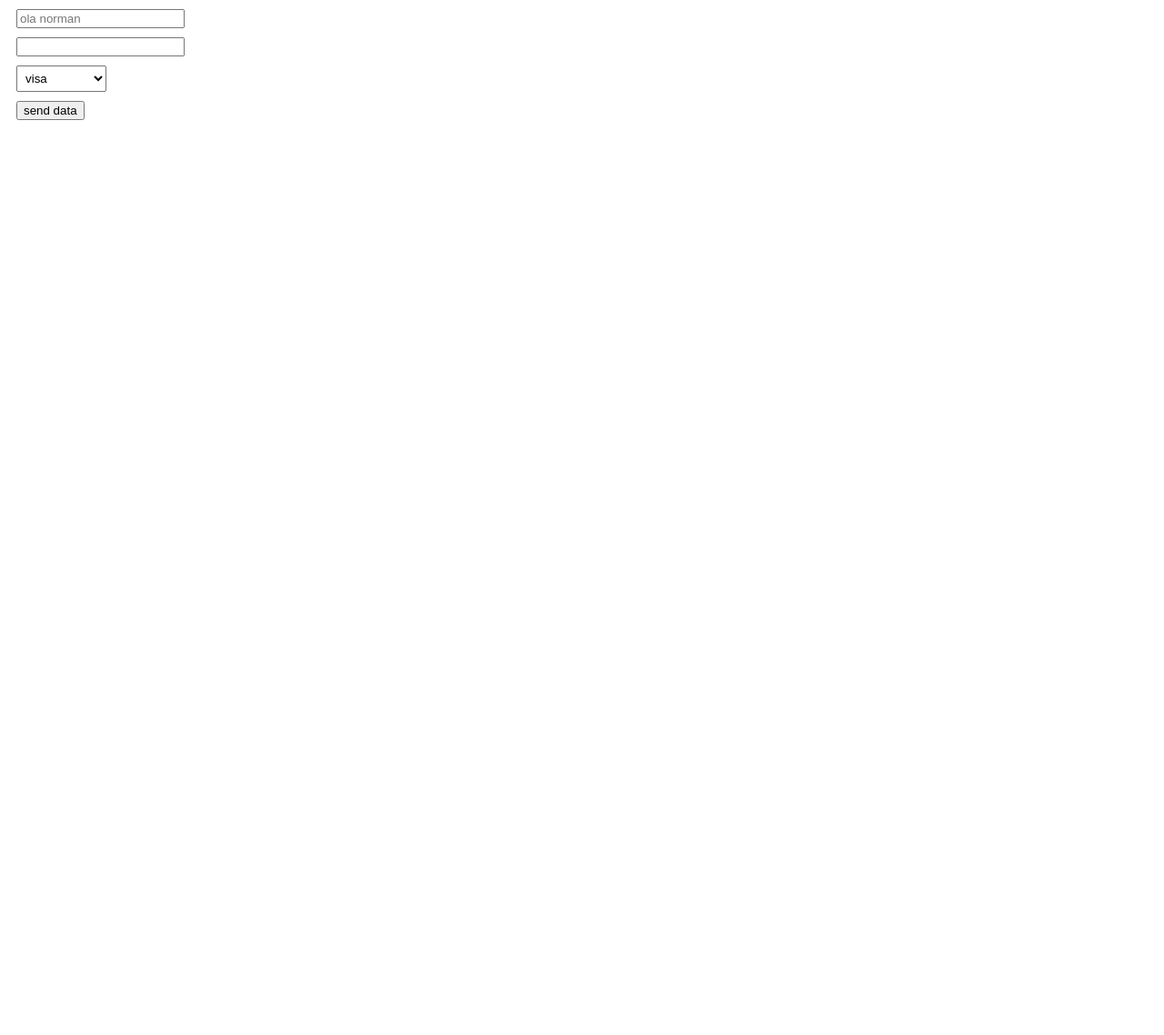
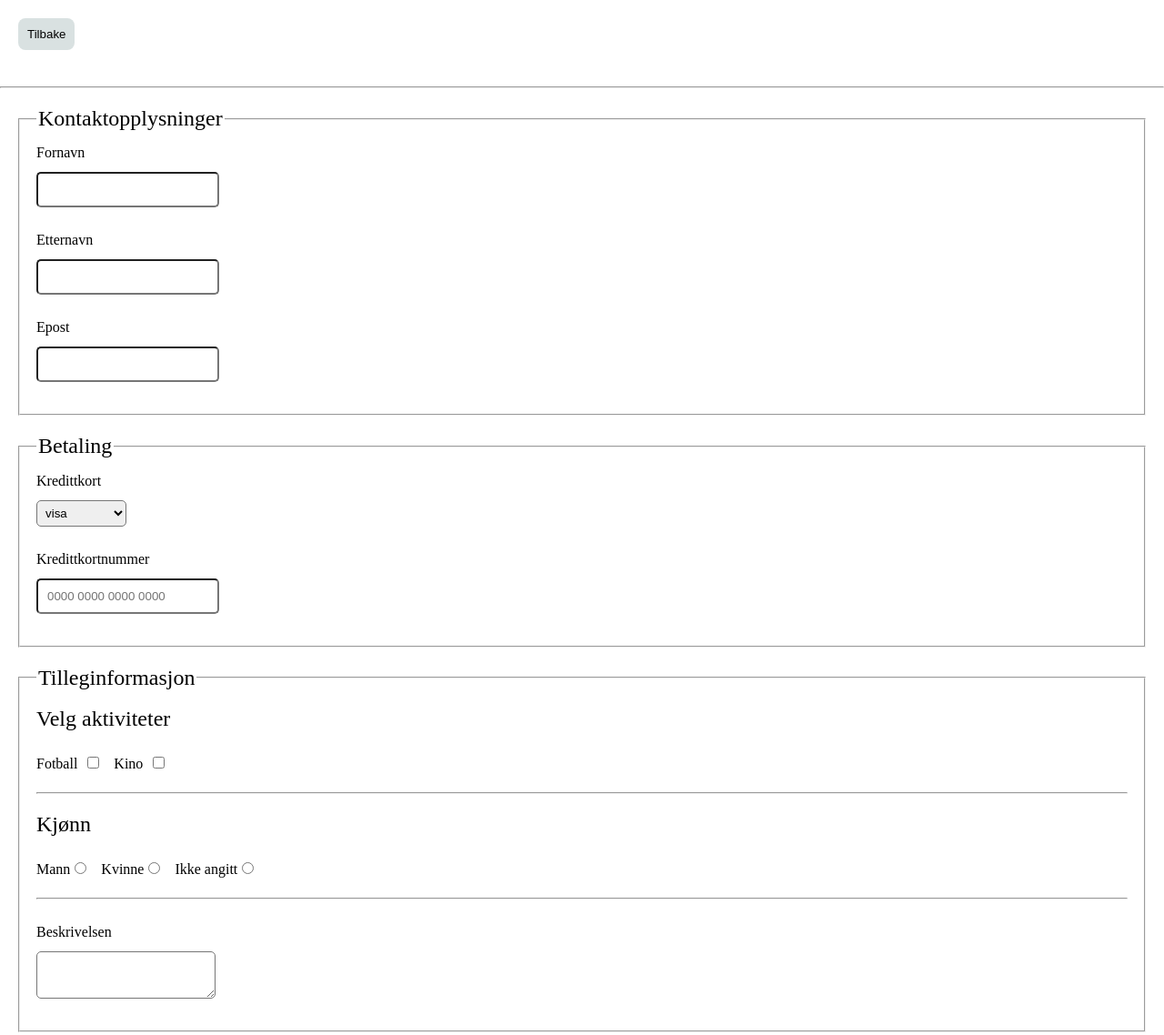
Before and after one commit to cibietici/FFU-T1-4-uu-forms, a plain HTML site: page forms.html in a window 1280 px wide. Shown: the top 1138 px of the page at 91% size. Before the commit the page ends 800 px from the top, so only its background shows below. Drawn offline with Linux system fonts and the light colour scheme.

Commit message:
Cleaning of code

```diff
--- a/css/style.css
+++ b/css/style.css
@@ -7,39 +7,106 @@ img {
   height: 20vh;
 }
 
-/* */
+/*
+Hopp over blokk css kode eksempel
+*/
 
-.visually-hidden, .visually-hidden-focusable {
-  clip: rect(0,0,0,0);
-  border: 0;
-  height: 1px;
-  margin: -1px;
-  overflow: hidden;
-  padding: 0;
+.skip-to-content-link {
+  background: #e77e23;
+  height: 30px;
+  padding: 8px;
+  top: -10px;
   position: absolute;
-  white-space: nowrap;
-  width: 1px;
-  z-index: 1001;
+  transform: translateY(-100%);
+  transition: transform 0.3s;
 }
 
+.skip-to-content-link:focus {
+  transform: translateY(0%);
+}
+
+/* slutt av hopp over kode */
+
 .button {
-  background-color: aqua;
+  background-color: rgb(217, 225, 225);
   padding: 10px;
+  border: none;
+  border-radius: 8px;
+}
+
+.button, .button a {
+  color: #000;
+  text-decoration: none; /* Button er lenke som er visuelt markert */
+}
+
+/* følgene klasser kan brukes for å skape plass rundt elementer */
+.margin-10 {
+  margin: 10px;
+}
+
+.margin-20 {
+  margin: 20px;
 }
 
 a {
-  /* text-decoration: none; // dårlig, gjerne ikke bruker */
+  /* text-decoration: none; // dårlig UU praksis, gjerne ikke bruker */
+}
+
+nav {
+  padding: 20px;
+  margin: 10px 0;
+  background-color: #6c6969;
+  color: #fff;
+}
+
+nav ul li a {
+  color: #fff;
+}
+
+main {
+  padding: 10px;
 }
 
 footer {
   margin: 20px 0 0 0;
+  background-color: #cccccc;
+  padding: 20px;
 }
 
-input, select {
+input, select, textarea {
   display: block;
-  margin: 10px;
+  margin: 10px 0 20px 0;
+  /* Her gir vi margin på toppen av 10px og bunnen av 20px alt. bruk margin-top: 10px; og margin-bottom: 20px;
+  Viktig å gi rom til rundt felter for mobil navigering*/
+  padding: 10px;
+  border-radius: 5px;
+}
+
+input[type="checkbox"], input[type="radio"] {
+  display: inline;
+  margin: 0 10px 0 5px;
+}
+
+input[type="submit"] {
+  margin-left: 20px;
 }
 
 select {
   padding: 5px;
 }
+
+fieldset {
+  margin: 20px;
+}
+
+label {
+  font-size: 16px;
+}
+
+h4 {
+  margin: 10px 0 20px 0;
+}
+
+hr {
+  margin: 20px 0; /* vi setter her margin til hr tag (bruddlinje), 20px top og bunnen, 0 til høyre og venstre */
+}
--- a/forms.html
+++ b/forms.html
@@ -3,23 +3,85 @@
     <head>
         <meta charset="UTF-8" />
         <meta name="description" content="Beskrivelsen som søkemotor viser i resultat">
+        <link rel="stylesheet" href="./css/reset.css">
         <link rel="stylesheet" href="./css/style.css">
+        <title>Skjema universelt utformet eksempel</title>
     </head>
     <body>
 
+        <a href="/">
+            <button class="button margin-20">Tilbake</button>
+        </a>
+
+        <hr />
+
         <form action="result.html" method="GET">
-            <input
-                type="text"
-                name="firstname"
-                value=""
-                placeholder="ola norman"
-                autocomplete="off">
-            <input type="text" name="familyname" value="">
+            <fieldset>
+                <legend>Kontaktopplysninger</legend>
+                <label for="firstname">Fornavn</label>
+                <input
+                    type="text"
+                    name="firstname"
+                    id="firstname"
+                    value=""
+                    autocomplete="off"
+                    required>
 
-            <select>
-                <option>visa</option>
-                <option>mastercard</option>
-            </select>
+                <label for="familyname">Etternavn</label>
+                <input
+                    type="text"
+                    name="familyname"
+                    id="familyname"
+                    value="">
+
+                <label for="email">Epost</label>
+                <input
+                    type="email"
+                    name="email"
+                    id="email"
+                    required
+                    value="">
+            </fieldset>
+
+            <fieldset>
+                <legend>Betaling</legend>
+
+                <label for="credit-card">Kredittkort</label>
+                <select name="credit-card" id="credit-card">
+                    <option value="visa">visa</option>
+                    <option value="mastercard">mastercard</option>
+                </select>
+
+                <label for="card-number">Kredittkortnummer</label>
+                <input
+                    type="text"
+                    name="card-number"
+                    id="card-number"
+                    placeholder="0000 0000 0000 0000"
+                    required
+                    value="">
+            </fieldset>
+
+            <fieldset>
+                <legend>Tilleginformasjon</legend>
+                <h4>Velg aktiviteter</h4>
+                <label for="football">Fotball</label> <input type="checkbox" name="football" id="football">
+                <label for="cinema">Kino</label> <input type="checkbox" name="cinema" id="cinema">
+
+                <hr />
+
+                <h4>Kjønn</h4>
+                <label>Mann</label><input type="radio" name="gender">
+                <label>Kvinne</label><input type="radio" name="gender">
+                <label>Ikke angitt</label><input type="radio" name="gender">
+
+                <hr />
+
+                <label>Beskrivelsen</label>
+                <textarea name="text" placeholder="Skriv text her">
+
+                </textarea>
+            </fieldset>
 
             <input type="submit" value="send data">
         </form>
```
Also changed, not shown: index.html (+16 -17 lines), result.html (+14 -1 lines).
